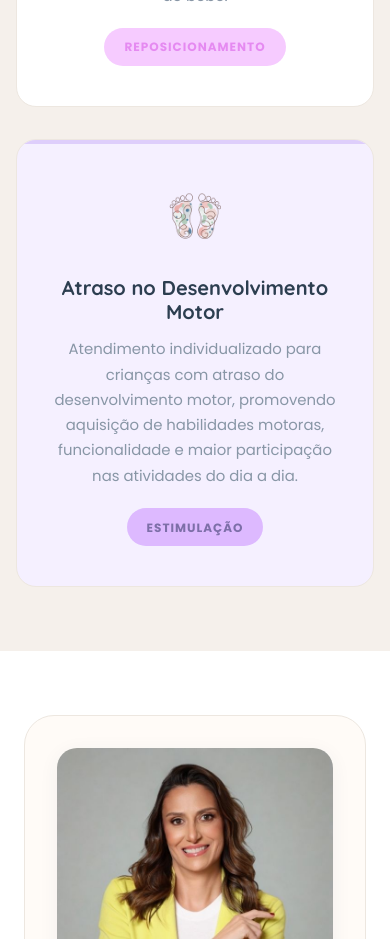
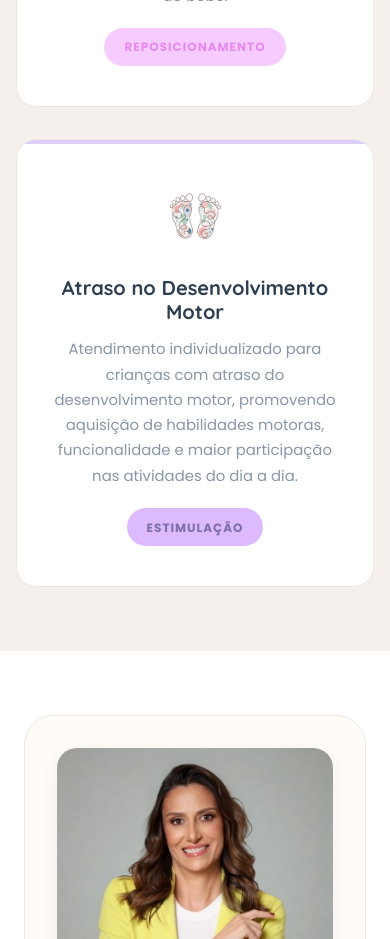
Before and after one commit to sitefisioneuro-droid/neuro-fisio, a Next.js app: page / in a window 390 px wide. Shown: the part 2920-3859 px from the top of the page. Built offline with nearby package versions, Linux system fonts and the light colour scheme.

Commit message:
mobile first

```diff
--- a/src/app/globals.css
+++ b/src/app/globals.css
@@ -19,7 +19,7 @@
   --blush-50: #f6cbff;
   --lavender: #ddb9ff;
   --lavender-light: #decefb;
-  --lilac-bg: #F5F0FF;
+  --lilac-bg: #ffffff;
   --brown-dark: #49302b;
   --peach: #F8CFA0;
   --peach-light: #FDE8CC;
```
